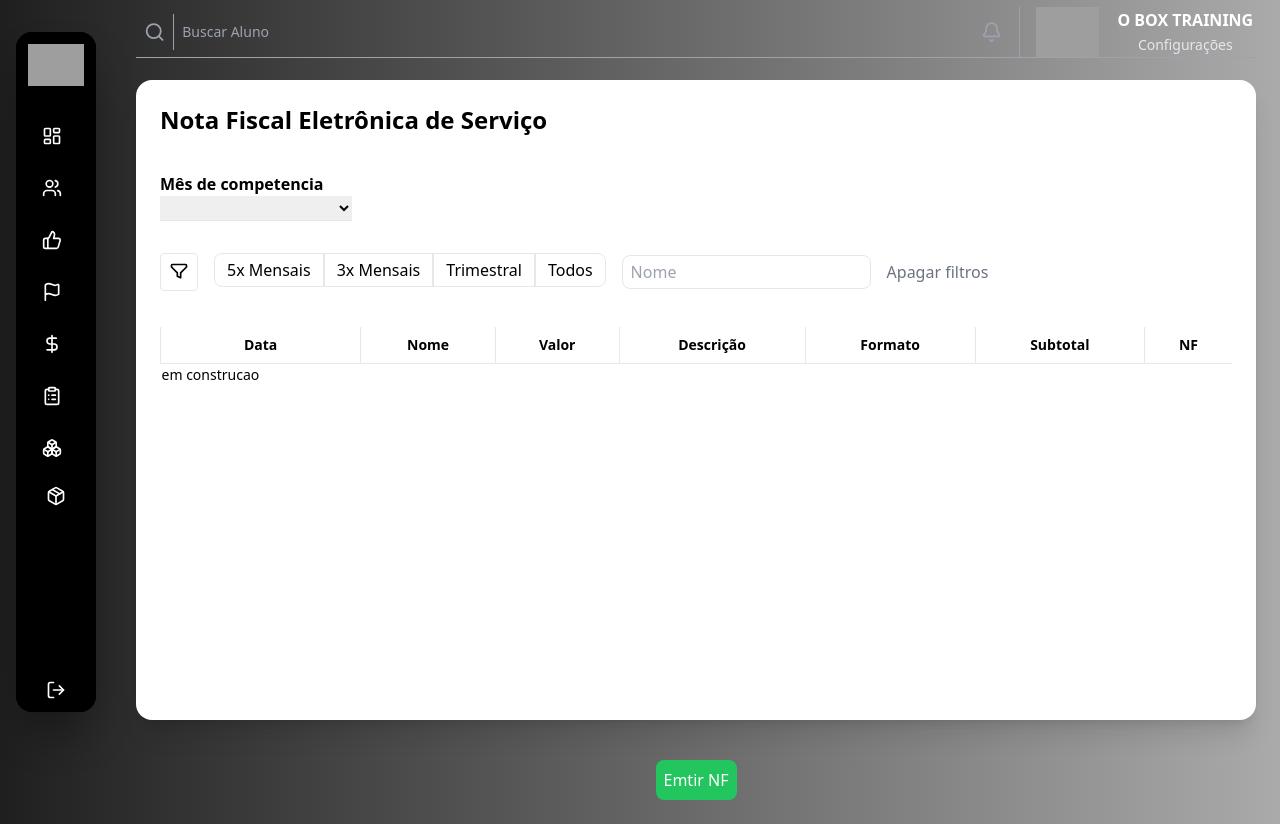
After one commit to Miichaaeell/Obox_CRM, a Django app: page /nfes in a window 1280 px wide. The commit adds this page. Run offline with Django 5.2, Linux system fonts and the light colour scheme; the visitor is signed in with stand-in values (Sample User, id 1); lists and menus that the app fills with data are empty; some libraries are stand-ins or nearby versions; grey boxes are pictures that could not be loaded.

Commit message:
starting implementation of the NF page

```diff
--- a/core/templates/components/_sidebar.html
+++ b/core/templates/components/_sidebar.html
@@ -45,17 +45,17 @@
         <a href="{% url 'cashier' %}" class="flex items-center gap-2 p-2 hover:bg-gray-700 rounded">
           <i data-lucide="credit-card" class="w-4 h-4"></i> Caixa
         </a>
-        <a href="#" class="flex items-center gap-2 p-2 hover:bg-gray-700 rounded">
-          <i data-lucide="file-text" class="w-4 h-4"></i> NFSe
-        </a>
         <a href="{% url 'list_bill' %}" class="flex items-center gap-2 p-2 hover:bg-gray-700 rounded">
           <i data-lucide="arrow-down-circle" class="w-4 h-4"></i> Contas
         </a>
+         <a href="#" class="flex items-center gap-2 p-2 hover:bg-gray-700 rounded">
+          <i data-lucide="shopping-cart" class="w-4 h-4"></i> Vendas
+        </a>
+        <a href="{% url 'nfes' %}" class="flex items-center gap-2 p-2 hover:bg-gray-700 rounded">
+          <i data-lucide="file-text" class="w-4 h-4"></i> NFSe
+        </a>
         <a href="{% url 'list_payment_method' %}" class="flex items-center gap-2 p-2 hover:bg-gray-700 rounded">
           <i data-lucide="credit-card" class="w-4 h-4"></i> Formas de pagamento
-        </a>
-         <a href="#" class="flex items-center gap-2 p-2 hover:bg-gray-700 rounded">
-          <i data-lucide="shopping-cart" class="w-4 h-4"></i> Vendas
         </a>
       </div>
 
@@ -67,17 +67,17 @@
        <a href="{% url 'cashier' %}" class="flex items-center gap-2 p-2 hover:bg-gray-700 rounded">
           <i data-lucide="credit-card" class="w-4 h-4"></i> Caixa
         </a>
-        <a href="#" class="flex items-center gap-2 p-2 hover:bg-gray-700 rounded">
-          <i data-lucide="file-text" class="w-4 h-4"></i> NFSe
-        </a>
         <a href="{% url 'list_bill' %}" class="flex items-center gap-2 p-2 hover:bg-gray-700 rounded">
           <i data-lucide="arrow-down-circle" class="w-4 h-4"></i> Contas
         </a>
+        <a href='#' class="flex items-center gap-3 p-3 hover:bg-gray-700">
+         <i data-lucide="shopping-cart" class="w-5 h-5"></i>Vendas
+        </a>
+        <a href="{% url 'nfes' %}" class="flex items-center gap-2 p-2 hover:bg-gray-700 rounded">
+          <i data-lucide="file-text" class="w-4 h-4"></i> NFSe
+        </a>
         <a href="{% url 'list_payment_method' %}" class="flex items-center gap-2 p-2 hover:bg-gray-700 rounded">
           <i data-lucide="credit-card" class="w-4 h-4"></i> Formas de pagamento
-        </a>
-        <a href='#' class="flex items-center gap-3 p-3 hover:bg-gray-700">
-         <i data-lucide="shopping-cart" class="w-5 h-5"></i>Vendas
         </a>
       </div>
     </div>
--- a/enterprise/models.py
+++ b/enterprise/models.py
@@ -59,6 +59,8 @@ class TypeBill(TimeStampedModel, models.Model):
 
 class PaymentMethod(TimeStampedModel, models.Model):
     method = models.CharField(max_length=100, verbose_name='método')
+    applies_to = models.CharField(
+        max_length=24, verbose_name='Aplica-se a', help_text='students / all', default='students')
 
     def __str__(self):
         return self.method
--- a/enterprise/templates/components/modal_create_update_bill.html
+++ b/enterprise/templates/components/modal_create_update_bill.html
@@ -36,7 +36,7 @@
                 <span>
                   {% for payment in payment_methods %}
                     <span x-show="formData.payment_method == {{payment.id}}">
-                      {{payment.method}}
+                      {{payment.method|title}}
                     </span>
                   {% endfor %}
                 </span>
@@ -52,7 +52,7 @@
             <li @click="formData.payment_method = {{payment.id}}; openPaymentDropdown = false"
                 class="cursor-pointer px-3 py-2 hover:bg-gray-700 hover:text-white transition duration-200 ease-in-out transform hover:translate-x-1 rounded-lg"
                 :class="{ 'bg-gray-100 font-semibold': formData.payment_method == {{payment.id}} }">
-              {{payment.method}}
+              {{payment.method|title}}
             </li>
             {% endfor %}
           </ul>
--- /dev/null
+++ b/enterprise/templates/nfes.html
@@ -0,0 +1,64 @@
+{% extends '_base.html' %}
+{% load static %}
+
+
+{% block title %}
+    NFE's
+{% endblock title %}
+
+
+
+{% block content %}
+      <div class="bg-white rounded-2xl shadow-xl p-6 flex flex-col min-h-[80vh]">
+        <h1 class="text-2xl font-bold mb-6">Nota Fiscal Eletrônica de Serviço</h1>
+
+        <div class="py-3">
+            <h2 class="text-1xl font-bold ">Mês de competencia</h2>
+            <select name="" id="" class="w-48 border-b">
+
+            </select>
+        </div>
+      <!-- Filtros -->
+      <div class="flex items-center gap-4 mb-4">
+        <button class="p-2 border rounded hover:bg-gray-100">
+          <!-- Icone filtro -->
+          <svg xmlns="http://www.w3.org/2000/svg" class="w-5 h-5" fill="none" viewBox="0 0 24 24" stroke="currentColor">
+            <path stroke-linecap="round" stroke-linejoin="round" stroke-width="2" d="M3 4a1 1 0 011-1h16a1 1 0 011 1v2l-7 7v6l-4-2v-4L3 6V4z"/>
+          </svg>
+        </button>
+        <div class="inline-flex mb-6 mt-5  overflow-hidden"">
+            <button class="px-3 py-1 border rounded-l-lg ">5x Mensais</button>
+            <button class="px-3 py-1 border ">3x Mensais</button>
+            <button class="px-3 py-1 border ">Trimestral</button>
+            <button class="px-3 py-1 border rounded-r-lg ">Todos</button>
+        </div>
+        <input type="text" class="px-2 py-1 border rounded-lg" placeholder="Nome">
+        <button class="text-gray-500 hover:underline">Apagar filtros</button>
+      </div>
+
+      <!-- Tabela -->
+      <div class="overflow-x-auto">
+        <table class="w-full text-sm border-collapse">
+          <thead>
+            <tr class="border-b">
+              <th class="text-center py-2 px-3 border-l">Data</th>
+              <th class="text-center py-2 px-3 border-l">Nome</th>
+              <th class="text-center py-2 px-3 border-l">Valor</th>
+              <th class="text-center py-2 px-3 border-l">Descrição</th>
+              <th class="text-center py-2 px-3 border-l">Formato</th>
+              <th class="text-center py-2 px-3 border-l">Subtotal</th>
+              <th class="text-center py-2 px-3 border-l">NF</th>
+            </tr>
+          </thead>
+          <tbody>
+           <tr>
+            <td>em construcao</td>
+           </tr>
+          </tbody>
+        </table>
+      </div>
+    </div>
+
+
+    <div class="flex justify-center mt-10"><button class="text-center text-white bg-green-500 rounded-lg p-2 w-min-32">Emtir NF</button></div>
+{% endblock content %}
--- a/enterprise/urls.py
+++ b/enterprise/urls.py
@@ -1,5 +1,5 @@
 from django.urls import path
-from .views import EnterpriseHomeView, PaymentMethodListView, PaymentMethodCreateView, PaymentMethodUpdateView, PlanListView, PlanCreateView, PlanUpdateView, BillListView, BillCreateAPIView, BillDetailAPIView, EnterpriseCashierView, MonthlyFeeUpdateView, MonthlyFeeDetailAPI, FlowCashierView
+from .views import EnterpriseHomeView, PaymentMethodListView, PaymentMethodCreateView, PaymentMethodUpdateView, PlanListView, PlanCreateView, PlanUpdateView, BillListView, BillCreateAPIView, BillDetailAPIView, EnterpriseCashierView, MonthlyFeeUpdateView, MonthlyFeeDetailAPI, FlowCashierView, NFESListView
 
 urlpatterns = [
     path('', EnterpriseHomeView.as_view(), name='home'),
@@ -31,6 +31,8 @@ urlpatterns = [
          name="monthlyfee_update_api"),
     path("api/monthlyfee/<int:pk>/", MonthlyFeeDetailAPI.as_view(),
          name="monthlyfee_detail_api"),
-    path('flow_cashier/', FlowCashierView.as_view(), name='flow_cashier')
+    path('flow_cashier/', FlowCashierView.as_view(), name='flow_cashier'),
 
+     #Views NFE's
+     path('nfes', NFESListView.as_view(), name='nfes')
 ]
--- a/enterprise/views.py
+++ b/enterprise/views.py
@@ -208,6 +208,11 @@ class BillListView(LoginRequiredMixin, ListView):
             queryset = queryset.filter(status__status__icontains=status_filter)
         return queryset
 
+#Views NFE's
+
+class NFESListView(LoginRequiredMixin, TemplateView ):
+    template_name='nfes.html'
+
 
 # API'S VIEW
 class BillDetailAPIView(generics.RetrieveUpdateDestroyAPIView):
--- a/students/views.py
+++ b/students/views.py
@@ -43,7 +43,8 @@ class StudentCreateView(LoginRequiredMixin, CreateView):
         context = super().get_context_data(**kwargs)
         context['title'] = 'Aluno'
         context['sufix_url'] = 'student'
-        context['payment_methods'] = PaymentMethod.objects.all()
+        context['payment_methods'] = PaymentMethod.objects.filter(
+            applies_to__icontains='students')
         context['today'] = today
         context['plans'] = json.dumps(list(
             Plan.objects.values('id', 'price')), cls=DjangoJSONEncoder)
```
